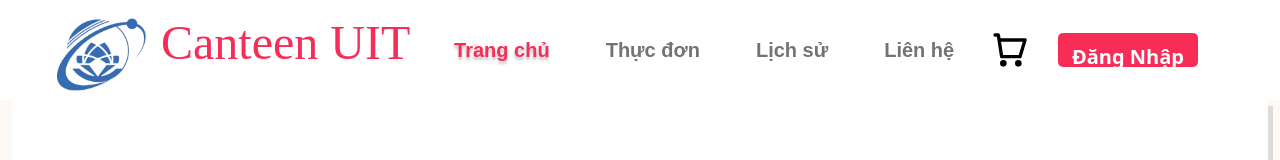
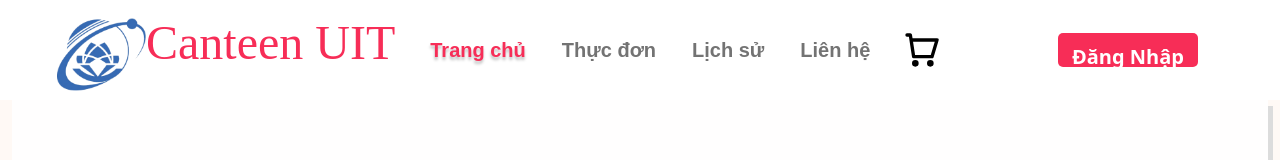
Before and after one commit to TNB142/UITCanteen, a React (Vite) app: page / in a window 1280 px wide. Shown: the top 160 px of the page. Built offline with nearby package versions, Linux system fonts and the light colour scheme; a web font is replaced by a local one.

Commit message:
check header

```diff
--- a/src/component/header/style.css
+++ b/src/component/header/style.css
@@ -6,6 +6,8 @@
     background-color: white;
     width: 100%;
     height:100px;
+    flex: content;
+
     /* margin-bottom: 1%; */
     /* flex:content;
     flex-direction: row;
@@ -14,11 +16,12 @@
 
 .containerHeader_Name{
     /* background-color: #BDBDBD; */
-    flex: none;
+    flex: content;
     flex-direction: row;
     justify-content: center;
     align-items: center;
     margin-left: -3%;
+    width: 100%;
 }
 
 .CanteenUIT_header_icon{
@@ -27,16 +30,15 @@
 
 .CanteenUIT_header_text{
     color: #F72D57;
-    margin-left: 15px;
+    /* margin-left: 15px; */
     font-size: 48px;
     font-family: 'Praise',cursive;
-
 }
 
 
 .nav_link
 {
-    flex: none;
+    flex: content;
     text-decoration: double;
     font-weight: bold;
     font-size: 20px;
@@ -44,7 +46,7 @@
 }
 
 .nav_link a.nav-link {
-    margin: 0 20px;
+    margin: 0 10px;
     font-family: 'Arial';
 }
 
@@ -63,8 +65,8 @@
 }
 
 .shoppingCartIcon{
-    flex:none;
-    margin-right: 20px;
+    flex:content;
+    margin-right: 10%;
     /* background-color: #BDBDBD; */
 }
 
```
